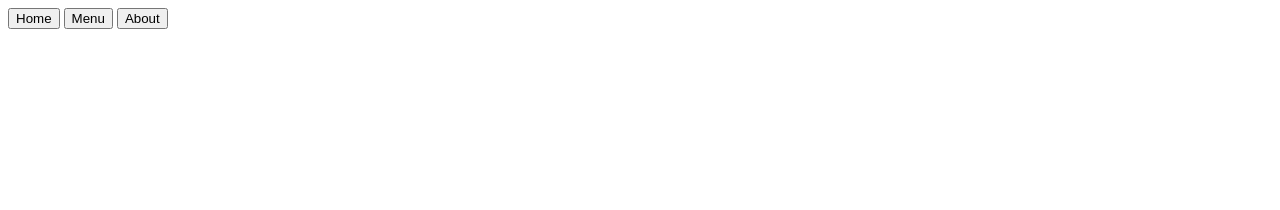
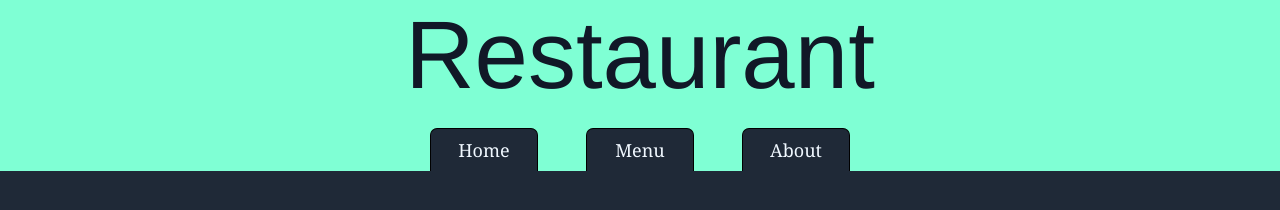
Before and after one commit to prathamt10/odin-restaurant-page, a website built with webpack: page src/index.html in a window 1280 px wide. Built offline with nearby package versions, Linux system fonts and the light colour scheme.

Commit message:
bacground setup done

```diff
--- a/package.json
+++ b/package.json
@@ -19,7 +19,9 @@
   },
   "homepage": "https://github.com/prathamt10/odin-restaurant-page#readme",
   "devDependencies": {
+    "css-loader": "^6.10.0",
     "html-webpack-plugin": "^5.6.0",
+    "style-loader": "^3.3.4",
     "webpack": "^5.90.3",
     "webpack-cli": "^5.1.4"
   }
--- a/src/index.html
+++ b/src/index.html
@@ -7,12 +7,15 @@
 </head>
 <body>
     <header>
+        Restaurant
         <nav>
-            <button>Home</button>
-            <button>Menu</button>
-            <button>About</button>
+            <button id="home-btn">Home</button>
+            <button id="menu-btn">Menu</button>
+            <button id="about-btn">About</button>
         </nav>
     </header>
-    <div class="content" id="content"></div>
+    <div class="content home-content" id="home-content"></div>
+    <div id="menu-content" class="content menu-content"></div>
+    <div id="about-content" class=" content about-content"></div>
 </body>
 </html>
--- a/src/index.js
+++ b/src/index.js
@@ -0,0 +1 @@
+import './style.css';
--- /dev/null
+++ b/src/style.css
@@ -0,0 +1,50 @@
+* {
+    box-sizing: border-box;
+    margin: 0;
+}
+
+:root {
+    --primary-color: #1f2937;
+    --secondary-color: #111827;
+}
+
+header {
+    background-color: aquamarine;
+    font-family: 'Franklin Gothic Medium', 'Arial Narrow', Arial, sans-serif;
+    font-size: 6em;
+    text-align: center;
+    padding: 0;
+    color: var(--secondary-color);
+}
+
+.hidden {
+    display: none;
+}
+
+button {
+    color: aliceblue;
+    font-family:Georgia, 'Times New Roman', Times, serif;
+    font-size: large;
+    margin-top: 1em;
+    background-color: var(--primary-color);
+    border: 1px solid black;
+    border-top-left-radius: 0.4em;
+    border-top-right-radius: 0.4em;
+    border-bottom: none;
+    padding: 0.5em;
+    width: 6em;
+}
+
+button:hover {
+    background-color: #111827;
+}
+
+nav {
+    display: flex;
+    justify-content: center;
+    gap: 0.5em;
+}
+
+body {
+    background-color: var(--primary-color);
+}
--- a/webpack.config.js
+++ b/webpack.config.js
@@ -6,10 +6,12 @@ module.exports = {
     devtool: 'inline-source-map',
     entry: {
         index: './src/index.js',
+        home: './src/home.js',
+        menu: './src/menu.js',
+        about: './src/about.js'
     },
     plugins: [
         new HtmlWebpackPlugin({
-            title: 'Output Management',
             template: './src/index.html'
         }),
     ],
@@ -18,4 +20,15 @@ module.exports = {
         path: path.resolve(__dirname, 'dist'),
         clean: true,
     },
+    module: {
+        rules: [
+            {
+                test: /\.css$/,
+                use: [
+                    'style-loader',
+                    'css-loader'
+                ],
+            },
+        ],
+    }
 };
```
Also changed, not shown: dist/about.bundle.js (added), dist/home.bundle.js (added), dist/index.bundle.js, dist/index.html, dist/menu.bundle.js (added), src/about.js (added), src/home.js (added), src/menu.js (added), 1 other file.
